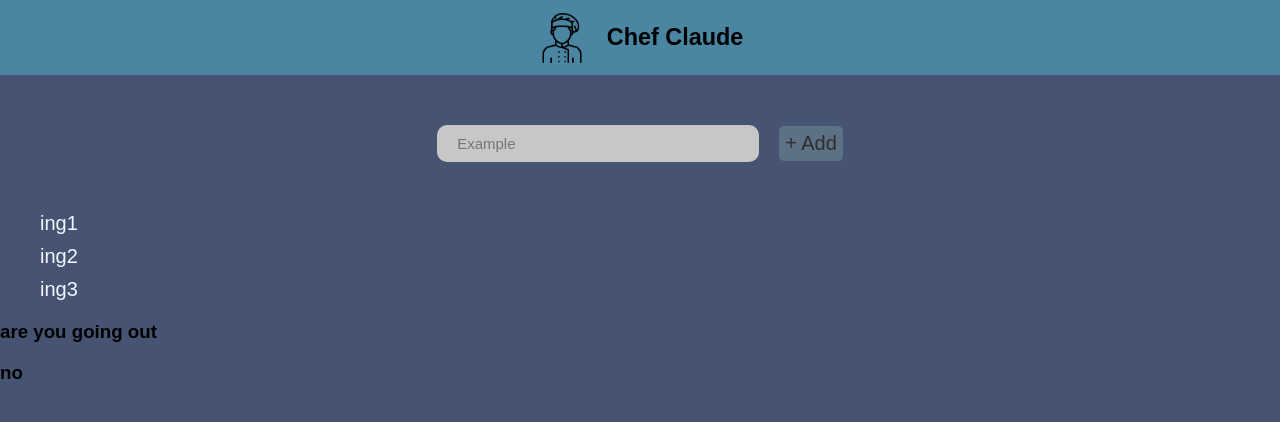
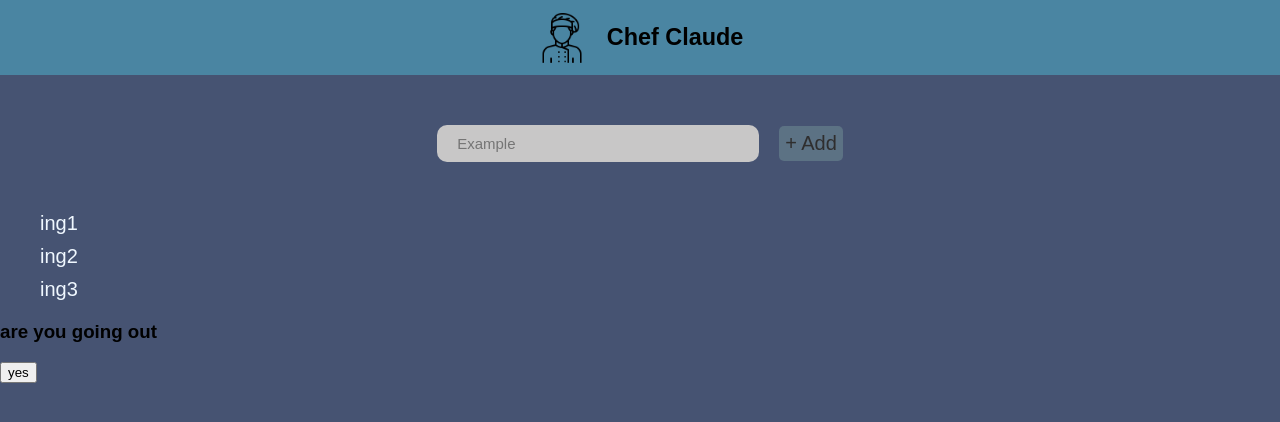
Before and after one commit to walid-amjahdi/Chef_Claude, a React (Create React App) app: page / in a window 1280 px wide. Shown: the top 422 px of the page. Built offline with nearby package versions, Linux system fonts and the light colour scheme.

Commit message:
ternary practice 5:51 9/8

```diff
--- a/src/Components/Ternary.jsx
+++ b/src/Components/Ternary.jsx
@@ -2,11 +2,17 @@ import { useState } from "react"
 
 export function Ternary()
 {
-    let isGoingOut = false
+    const [isGoingOut ,setIsGoingOut] = useState(true)
+
+    function toggleIsGoingOut()
+    {
+        setIsGoingOut((prev)=> !prev)
+    }
+
     return (
         <>
             <h3>are you going out</h3>
-            <h3>{isGoingOut ? "yes" : "no"}</h3>
+            <button onClick={toggleIsGoingOut}>{isGoingOut ? "yes" : "no"}</button>
         </>
     )
 }
```
